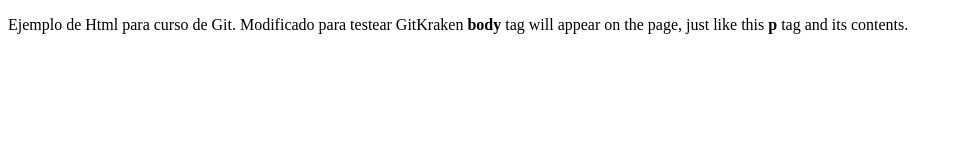
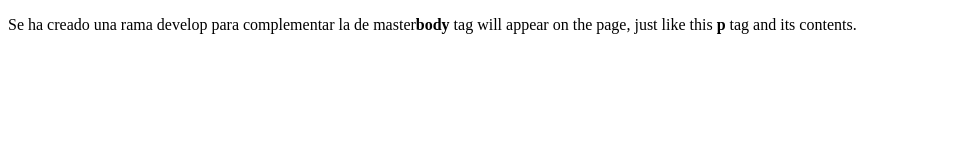
Before and after one commit to emotik811/cursoGit, a plain HTML site: page index.html in a window 1280 px wide. Shown: the whole page, without its empty margins (0-958 px from the left). Drawn offline with Linux system fonts and the light colour scheme.

Commit message:
Cambio para develop
Se ha modificado levemente el archivo para probar como se trabaja con dos ramas

```diff
--- a/index.html
+++ b/index.html
@@ -1,9 +1,9 @@
 <!doctype html>
 <html>
   <head>
-    <title>Titulo del archivo de ejemplo</title>
+    <title>Dos ramas</title>
   </head>
   <body>
-    <p>Ejemplo de Html para curso de Git. Modificado para testear GitKraken <strong>body</strong> tag will appear on the page, just like this <strong>p</strong> tag and its contents.</p>
+    <p>Se ha creado una rama develop para complementar la de master<strong>body</strong> tag will appear on the page, just like this <strong>p</strong> tag and its contents.</p>
   </body>
 </html>
```
